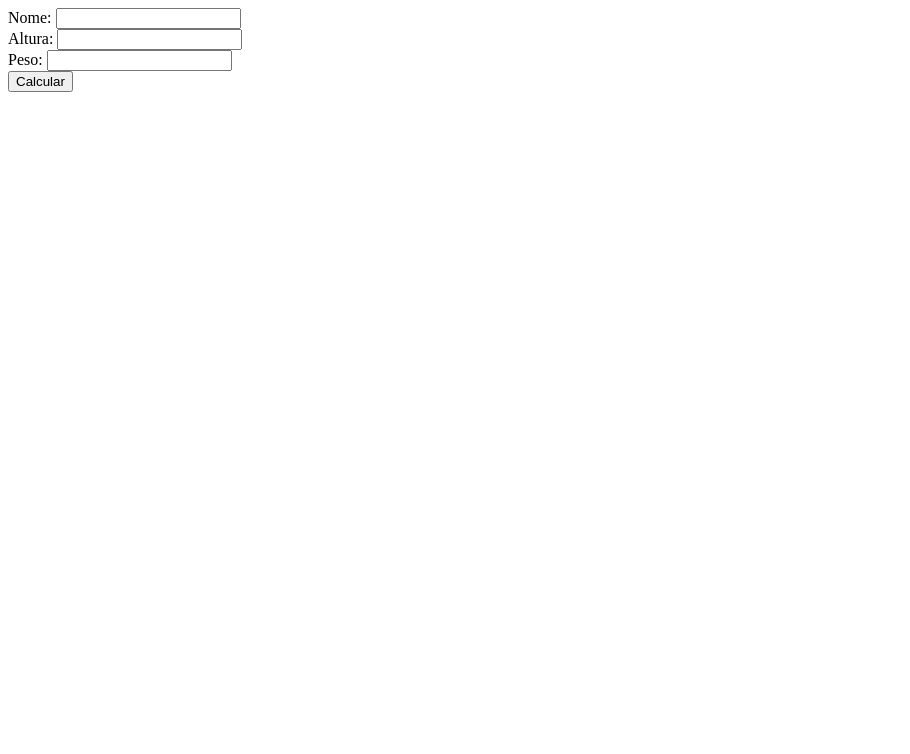
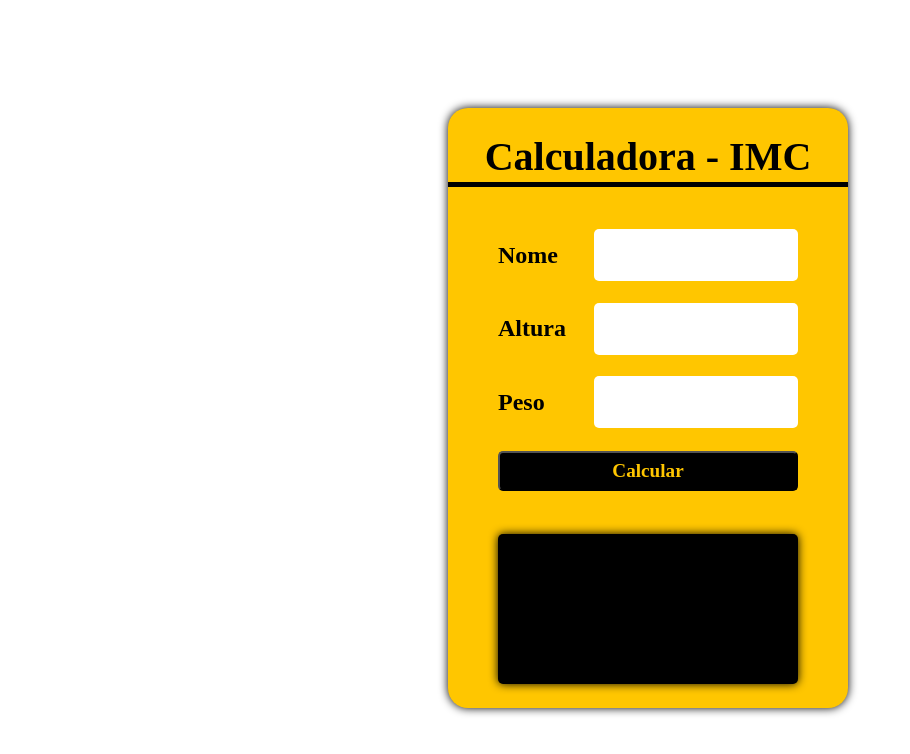
Before and after one commit to RafaelPatricio87/miniProjetosEmJs, a plain HTML site: page Calculadora_IMC/index.html in a window 1280 px wide. Shown: the whole page, without its empty margins (0-910 px from the left). Drawn offline with Linux system fonts and the light colour scheme.

Commit message:
projeto imc

```diff
--- a/Calculadora_IMC/index.html
+++ b/Calculadora_IMC/index.html
@@ -8,24 +8,26 @@
     <title>Calculadora IMC</title>
 </head>
 <body>
-    <form action="dados-do-form" method="post">
-        <div>
-            <label for="name">Nome:</label>
-            <input type="text" id="name" />
+   <main>
+    <div class="container">
+        <div class="title">Calculadora - IMC </div>
+        <div class="input">
+            <label>Nome</label>
+            <input type="text" id="nome">
         </div>
-        <div>
-            <label for="text">Altura:</label>
-            <input type="text" id="altura" />
+        <div class="input">
+            <label>Altura</label>
+            <input type="number" id="altura">
         </div>
-        <div>
-            <label for="text">Peso:</label>
-            <input type="text" id="peso">
+        <div class="input">
+            <label>Peso</label>
+            <input type="number" id="peso">
         </div>
-        <div class="button">
-            <button type="submit">Calcular</button>
-        </div>
-    </form>
+        <button id="calcular">Calcular</button>
 
+        <div class="result" id="resultado"></div>
+    </div>
+   </main>
     <script src="script.js"></script>
 </body>
 </html>
--- a/Calculadora_IMC/script.js
+++ b/Calculadora_IMC/script.js
@@ -0,0 +1,34 @@
+const calcular = document.getElementById('calcular')
+
+
+function imc(){
+    const nome = document.getElementById('nome').value
+    const altura = document.getElementById('altura').value
+    const peso = document.getElementById('peso').value
+    const resultado = document.getElementById('resultado')
+
+    if(nome !== "" && altura !== "" && peso !== ""){
+        const valorImc =(peso / (altura * altura)).toFixed(2)
+        let classificacao = '';
+
+        if(valorImc < 18.5){
+            classificacao = 'abaixo do peso.'
+        }else if(valorImc < 25){
+            classificacao = ' com o peso ideal.Parabéns !!!'
+        }else if(valorImc < 30){
+            classificacao = 'levemente acima do peso.'
+        }else if(valorImc < 35){
+            classificacao = 'com obesidade grau I'
+        }else if(valorImc < 40){
+            classificacao =  'com obesidade grau II'
+        }else{
+            classificacao = 'com obesidade grau III. Cuidado'
+        }
+
+        resultado.textContent = `${nome} seu  IMC é ${valorImc} e você está ${classificacao}`
+
+    }else {
+        resultado.textContent = 'Preencha todos os campos !!'
+    }
+}
+calcular.addEventListener('click',imc)
--- a/Calculadora_IMC/style.css
+++ b/Calculadora_IMC/style.css
@@ -1,4 +1,74 @@
-form{
-    margin: 0 auto;
-    width: auto;
+main{
+  display: flex;
+  width: 100vw;
+  height: 100vh;
+  justify-content: center;
+  align-items: center;
+
 }
+
+.container{
+  display: flex;
+  flex-direction: column;
+  background: rgb(255,198,0);
+  width: 400px;
+  height: 600px;
+  align-items: center;
+  justify-content: space-evenly;
+  border-radius: 20px;
+  box-shadow: 0 0 10px black;
+}
+.title{
+    display: flex;
+    justify-content: center;
+    align-items: center;
+    width: 100%;
+    height: 50px;
+    font: bold 2.5rem serif;
+    border-bottom: solid 5px black;
+    margin-bottom: 20px;
+  }
+  .input {
+    display: flex;
+    width: 300px;
+    height: 50px;
+    justify-content: space-between;
+    align-items: center;
+  }
+  .input input {
+    width: 200px;
+    height: 50px;
+    border-radius: 5px;
+    border:none;
+    outline: 0;
+    font: bold 1.5rem serif;
+    text-align: center;
+  }
+  .input label {
+    font: bold 1.5rem serif;
+  }
+  button{
+    width: 300px;
+    height: 40px;
+    font: bold 1.2rem serif;
+    background: #000;
+    color: rgb(255,198,0);
+    outline: none;
+    border-radius: 5px;
+    cursor: pointer;
+  }
+  .result{
+    display: flex;
+    margin-top: 20px;
+    align-items: center;
+    width: 300px;
+    height: 150px;
+    border-radius: 5px;
+    font: italic 1.5rem serif;
+    box-shadow: 0px 0px 10px black;
+    background: #000;
+    color: rgb(255,198,0);
+    padding: 20px;
+    box-sizing: border-box;
+    user-select: none;
+  }
```
